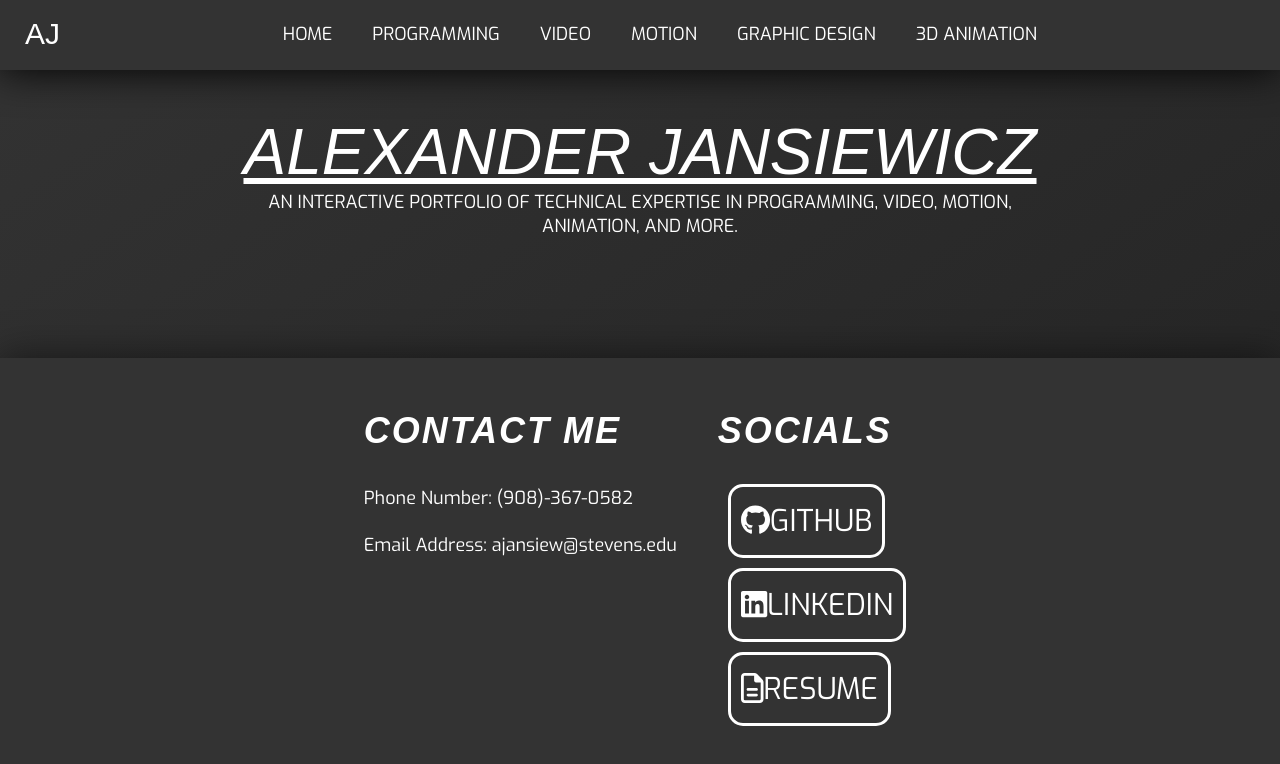
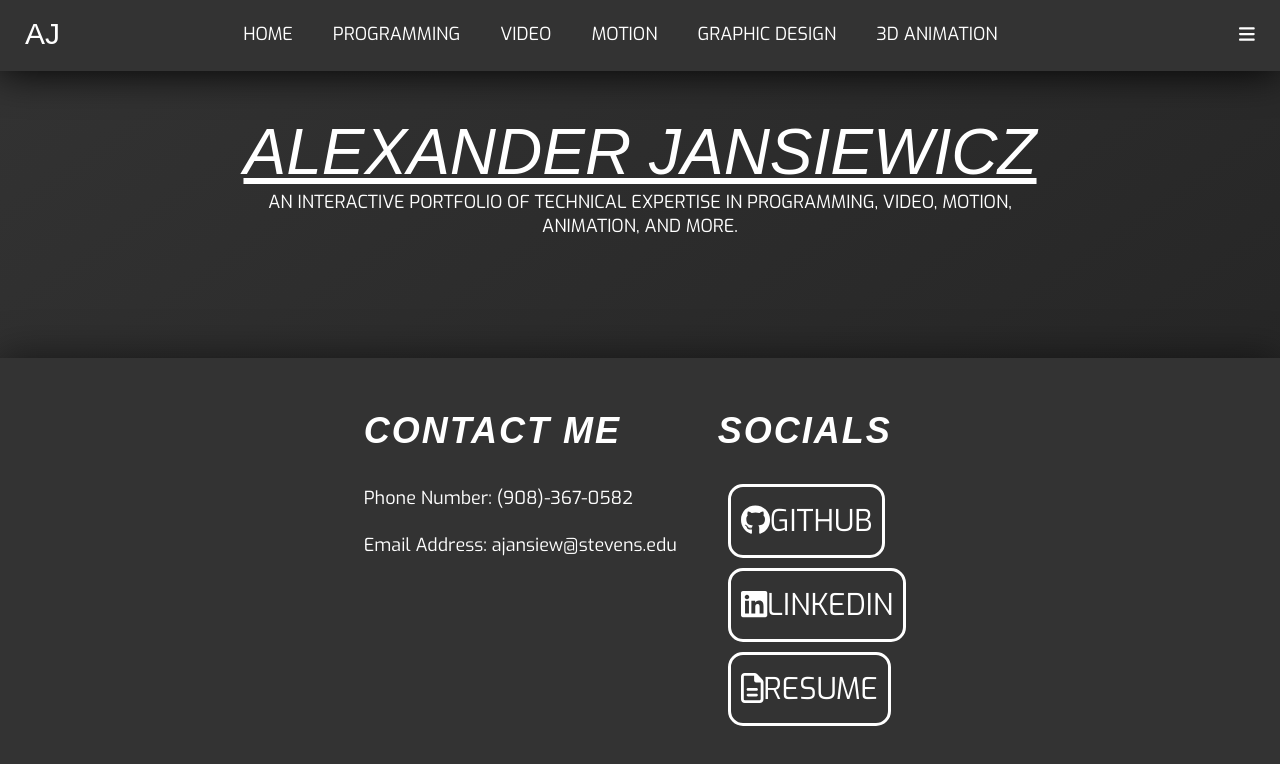
Before and after one commit to alexanderjalexander/alexjportfolio-nextjs, a Next.js app: page / in a window 1280 px wide. Shown: the top 764 px of the page. Built offline with nearby package versions, Linux system fonts and the light colour scheme; a web font is replaced by a local one.

Commit message:
Navbar Styling and changes

```diff
--- a/src/components/navbar.js
+++ b/src/components/navbar.js
@@ -19,18 +19,23 @@ function NavbarButton({title, link}) {
     )
 }
 
-function NavbarDropdown() {
+export default function Navbar() {
     const [toggle, setToggle] = useState(false);
     const drop = useRef(null);
+    const btn = useRef(null);
     function dropdown() {
         setToggle(!toggle);
         console.log(toggle);
     }
 
     useEffect(() => {
+        if (!toggle) return;
+        const handleOutSideClick = (event) => {
+            if (drop.current
+                && drop.current.contains(event.target)) {
 
-        const handleOutSideClick = (event) => {
-            if (drop.current && !(drop.current?.contains(event.target))) {
+                if (drop.current) { console.log('drop.current'); }
+                if (drop.current.contains(event.target)) { console.log('!drop.current.contains(event.target)'); }
                 console.log('OUTSIDE CLICKED');
                 setToggle(false);
             }
@@ -38,32 +43,12 @@ function NavbarDropdown() {
 
         window.addEventListener("click", handleOutSideClick);
 
-        return () => {
-          window.removeEventListener("click", handleOutSideClick);
-        };
+        return () => window.removeEventListener("click", handleOutSideClick);
     }, [toggle]);
 
     return (
-        <div className={styles.dropdown_nav}>
-            <button onClick={dropdown} className={styles.dropdown_btn} >
-                <FontAwesomeIcon icon={faBars} />
-            </button>
-            <div id="myDropdown" ref={drop} style={{ display: toggle ? "block" : "none" }} className={styles.dropdown_content}>
-                <NavbarButton title="HOME" link="/" />
-                <NavbarButton title="PROGRAMMING" link="/programming" />
-                <NavbarButton title="VIDEO" link="/video" />
-                <NavbarButton title="MOTION" link="/motion" />
-                <NavbarButton title="GRAPHIC DESIGN" link="/graphic_design" />
-                <NavbarButton title="3D ANIMATION" link="/3d_animation" />
-            </div>
-        </div>
-    )
-}
-
-
-export default function Navbar() {
-    return (
         <div className={styles.navbar}>
+            <div className={styles.navbar_flex}>
                 <div className={styles.logo}>
                     <div className={hauser_italic.className}>AJ</div>
                 </div>
@@ -75,7 +60,22 @@ export default function Navbar() {
                     <NavbarButton title="GRAPHIC DESIGN" link="/graphic_design" />
                     <NavbarButton title="3D ANIMATION" link="/3d_animation" />
                 </ul>
-            <NavbarDropdown />
+                <button onClick={() => setToggle(b => !b)} ref={btn} className={styles.dropdown_btn} >
+                    <FontAwesomeIcon icon={faBars} />
+                </button>
+            </div>
+            <div className={styles.dropdown_nav}>
+                <div id="myDropdown"
+                     ref={drop} style={{ display: toggle ? "block" : "none" }}
+                     className={styles.dropdown_content}>
+                    <NavbarButton title="HOME" link="/" />
+                    <NavbarButton title="PROGRAMMING" link="/programming" />
+                    <NavbarButton title="VIDEO" link="/video" />
+                    <NavbarButton title="MOTION" link="/motion" />
+                    <NavbarButton title="GRAPHIC DESIGN" link="/graphic_design" />
+                    <NavbarButton title="3D ANIMATION" link="/3d_animation" />
+                </div>
+            </div>
         </div>
     )
 }
--- a/src/components/navbar.module.css
+++ b/src/components/navbar.module.css
@@ -1,10 +1,11 @@
 .navbar {
-    display: block;
     width: 100%;
     background-color: #333333;
     opacity: 1;
     z-index: 10;
     min-height: 70px;
+
+    display: block;
 
     position: fixed;
     top: 0;
@@ -13,8 +14,12 @@
     filter: drop-shadow(0px 0px 20px #000000);
 }
 
+.navbar_flex {
+    display: flex;
+}
+
 .logo {
-    position: absolute;
+    margin-left: 0;
     padding: 25px;
     text-transform: capitalize;
     font-size: 30px;
@@ -30,7 +35,7 @@
     justify-content: center;
     align-items: center;
     flex-shrink: 4;
-    margin: auto auto auto auto;
+    margin: 0 auto auto auto;
     text-align: center;
     max-width: 1000px;
 }
@@ -61,8 +66,7 @@ DROPDOWN NAVBAR HANDLING
 */
 
 .dropdown_nav {
-    float: right;
-    position: relative;
+    position: static;
     display: none;
 }
 
@@ -73,7 +77,7 @@ DROPDOWN NAVBAR HANDLING
     border: none;
     background-color: rgba(0, 0, 0, 0);
     cursor: pointer;
-
+    margin-left: auto;
     transition: 0.25s ease-in-out;
 }
 
@@ -91,7 +95,8 @@ DROPDOWN NAVBAR HANDLING
 .dropdown_content {
     display: none;
     position: absolute;
-    right: 0;
+    width: 100%;
+    left: 0;
     text-align: center;
     background-color: #333333;
 }
@@ -107,7 +112,7 @@ DROPDOWN NAVBAR HANDLING
     display: block;
 }
 
-@media screen and (max-width: 860px) {
+@media screen and (max-width: 916px) {
     .mainnav {
         display: none;
     }
```
Lines whose indentation alone changed are shown as unchanged.
